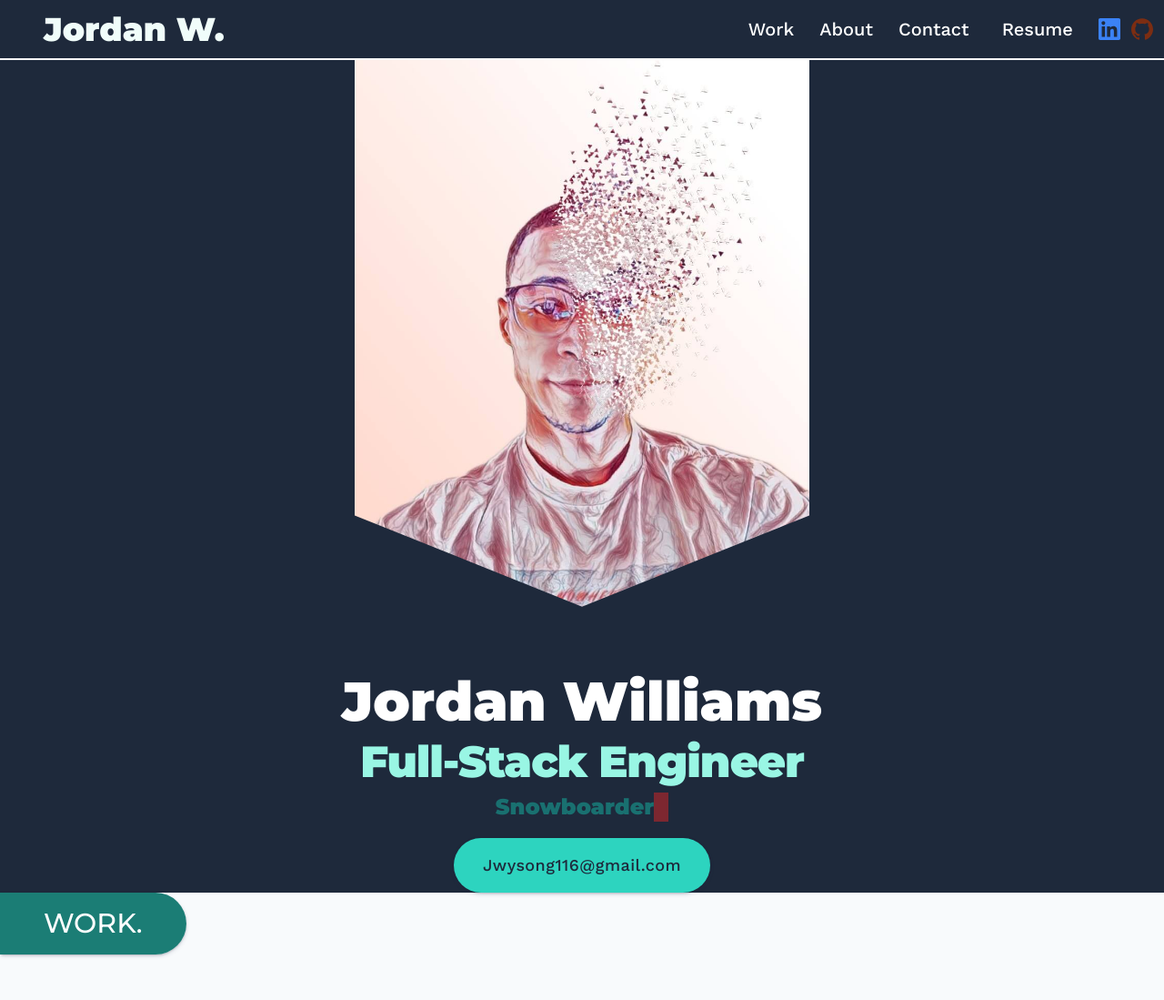
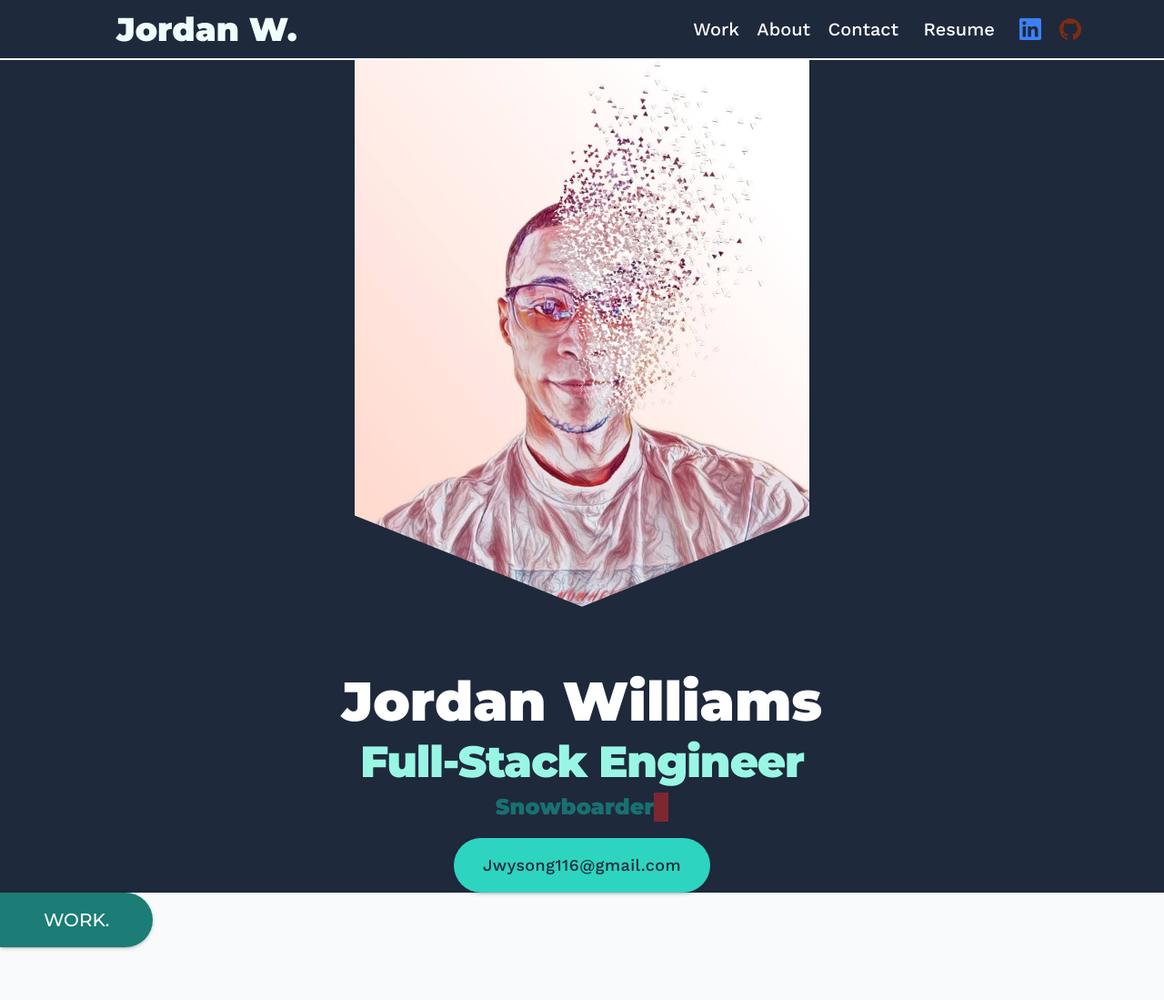
Before and after one commit to JordanOBL/JordanWilliams.io, a React (Vite) app: page / in a window 1280 px wide. Shown: the top 1099 px of the page at 91% size. Built offline with nearby package versions, Linux system fonts and the light colour scheme.

Commit message:
change nav md+ x-padding

```diff
--- a/src/components/Nav.tsx
+++ b/src/components/Nav.tsx
@@ -22,7 +22,7 @@ const Nav = ({ setScroll }: Props) => {
         setScroll((prev: boolean) => !prev);
     };
     return (
-        <div className='w-screen px-15 flex bg-slate-800 border-b-2 border-white justify-between items-center sticky top-0 z-20'>
+        <div className='w-screen px-15 lg:px-[5rem] flex bg-slate-800 border-b-2 border-white justify-between items-center sticky top-0 z-20'>
             <h1 className='w-full text-teal-50 text-3xl md:text-4xl py-3 px-[3rem]'>
                 Jordan W.
             </h1>
@@ -121,7 +121,7 @@ const Nav = ({ setScroll }: Props) => {
                         </li>
                     </ul>
                 </li>
-                <li>
+                <li className='p-2'>
                     <a
                         href='https://www.linkedin.com/in/jwilliams116'
                         target='_blank'
@@ -129,7 +129,7 @@ const Nav = ({ setScroll }: Props) => {
                         <SiLinkedin className='text-blue-500 text-2xl' />
                     </a>
                 </li>
-                <li>
+                <li className='p-2'>
                     <a href='https://www.github.com/JordanOBL' target='_blank'>
                         <SiGithub className='text-orange-900 text-2xl' />
                     </a>
--- a/src/components/SectionTitle.tsx
+++ b/src/components/SectionTitle.tsx
@@ -9,7 +9,7 @@ const SectionTitle = ({ title, nav }: Props) => {
     return (
         <h2
             id={title}
-            className={`project-shadow text-left text-md lg:text-3xl sticky font-medium rounded-r-full ${
+            className={`project-shadow text-left text-md lg:text-xl sticky font-medium rounded-r-full ${
                 nav ? 'top-0 border-b-2 w-fit' : 'w-fit top-[65px] '
             } bg-teal-700/95 text-white h-fit py-4 px-5 lg:px-[3rem]  z-10`}
         >
```
